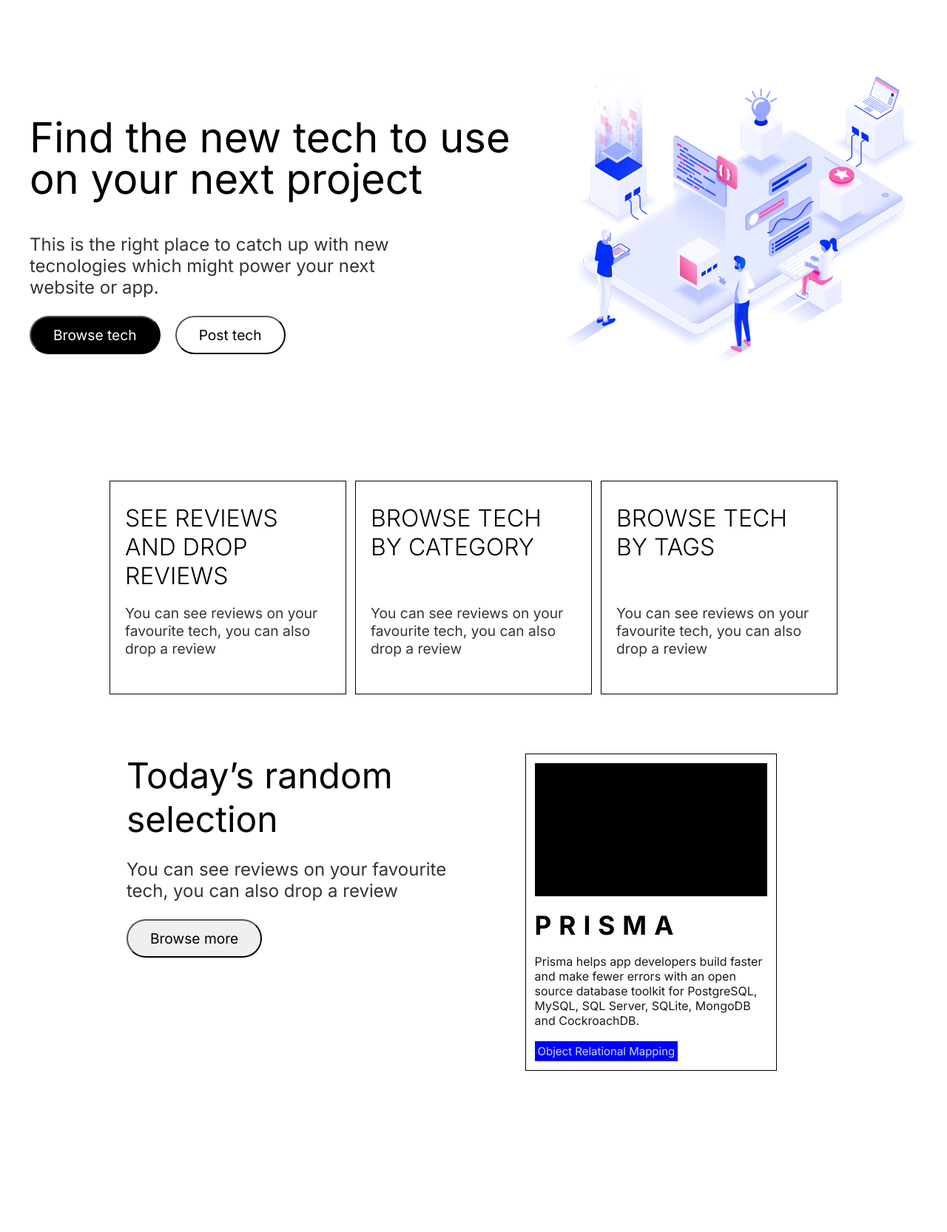
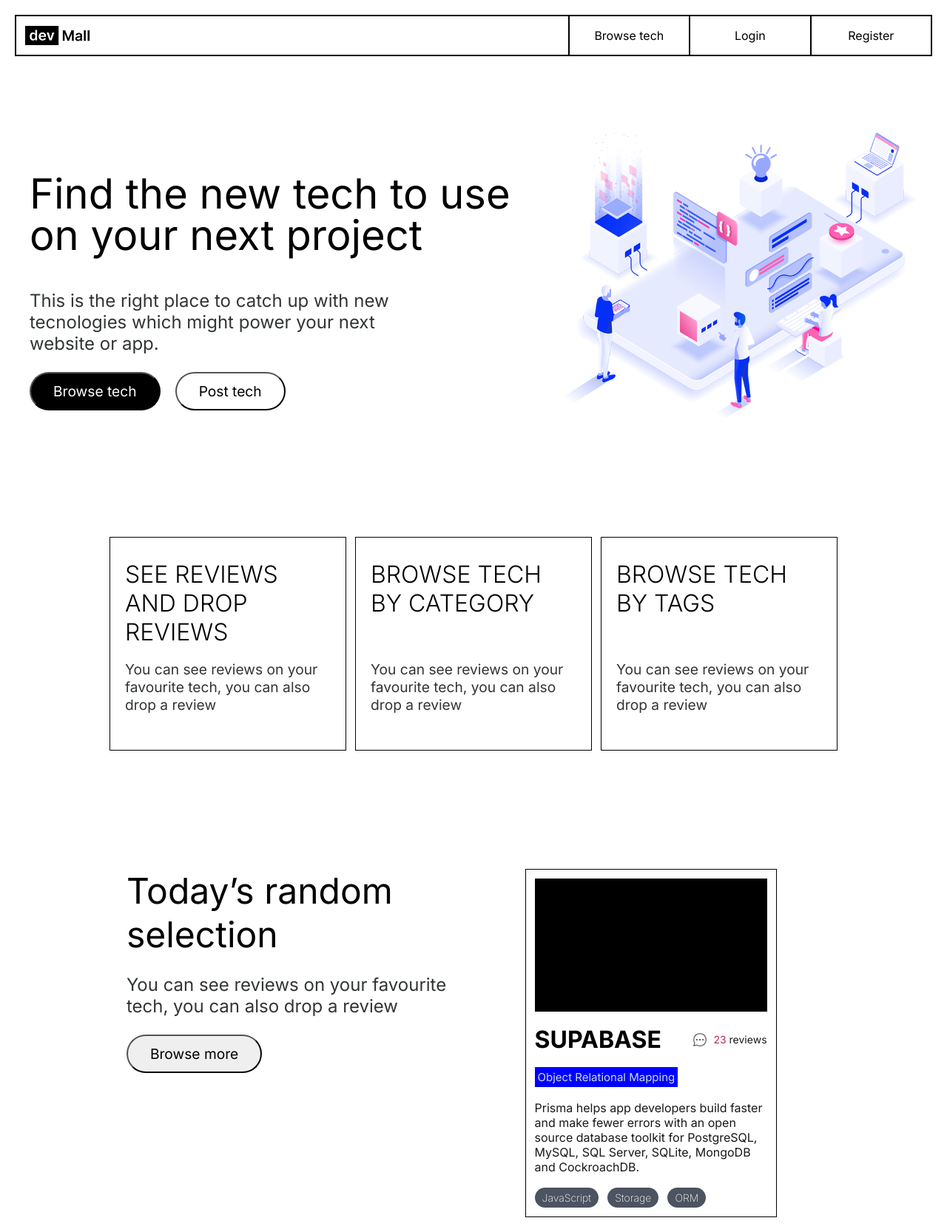
Before and after one commit to coderkwan/dev-mall, a Next.js app: page / in a window 1280 px wide. Shown: the whole page at 74% size. Before the commit the page ends 1468 px from the top, so only its background shows below. Built offline with nearby package versions, Linux system fonts and the light colour scheme.

Commit message:
made navigation

```diff
--- /dev/null
+++ b/components/Nav.jsx
@@ -0,0 +1,29 @@
+import styles from "./styles/nav.module.scss";
+import Image from "next/image";
+import Link from "next/link";
+import logo from "../public/devmall.png";
+
+function Nav() {
+  return (
+    <div className={styles.nav}>
+      <div className={styles.nav__logo}>
+        <Link href="/">
+          <Image src={logo} height={30} width={92.7} alt="logo" />
+        </Link>
+      </div>
+      <div className={styles.nav__links}>
+        <div className={styles.nav__link}>
+          <p>Browse tech</p>
+        </div>
+        <div className={styles.nav__link}>
+          <p>Login</p>
+        </div>
+        <div className={styles.nav__link}>
+          <p>Register</p>
+        </div>
+      </div>
+    </div>
+  );
+}
+
+export default Nav;
--- /dev/null
+++ b/components/TechCard.jsx
@@ -0,0 +1,41 @@
+import styles from "./styles/techcard.module.scss";
+import Image from "next/image";
+import comment from "../public/icons/comment.png";
+
+function TechCard() {
+  return (
+    <div className={styles.card}>
+      <div className={styles.card__image}></div>
+      <div className={styles.card__hearder}>
+        <h4>Supabase</h4>
+        <div className={styles.card__review}>
+          <Image src={comment} width={20} height={20} alt="reviws" />
+          <p>
+            <span>23</span> reviews
+          </p>
+        </div>
+      </div>
+      <div className={styles.card__category}>
+        <p>Object Relational Mapping</p>
+      </div>
+      <p>
+        Prisma helps app developers build faster and make fewer errors with an
+        open source database toolkit for PostgreSQL, MySQL, SQL Server, SQLite,
+        MongoDB and CockroachDB.
+      </p>
+      <div className={styles.card__tags}>
+        <div className={styles.card__tag}>
+          <p>JavaScript</p>
+        </div>
+        <div className={styles.card__tag}>
+          <p>Storage</p>
+        </div>
+        <div className={styles.card__tag}>
+          <p>ORM</p>
+        </div>
+      </div>
+    </div>
+  );
+}
+
+export default TechCard;
--- /dev/null
+++ b/components/styles/nav.module.scss
@@ -0,0 +1,39 @@
+.nav {
+  border: 2px solid rgb(0, 0, 0);
+  display: flex;
+  align-items: center;
+  justify-content: space-between;
+  padding: 0 0 0 10px;
+  gap: 20px;
+  margin-bottom: 20px;
+  background: rgba(255, 255, 255, 0.2);
+  backdrop-filter: blur(5px);
+  -webkit-backdrop-filter: blur(5px);
+  position: sticky;
+  top: 10px;
+  z-index: 12;
+  &__logo {
+    cursor: pointer;
+    display: flex;
+    align-items: center;
+  }
+
+  &__links {
+    width: 40%;
+    display: flex;
+    p {
+    }
+  }
+  &__link {
+    width: 35%;
+    border-left: 2px solid black;
+    display: flex;
+    justify-content: center;
+    cursor: pointer;
+    transition: all 0.2s ease;
+    &:hover {
+      background-color: blue;
+      color: white;
+    }
+  }
+}
--- /dev/null
+++ b/components/styles/techcard.module.scss
@@ -0,0 +1,67 @@
+.card {
+  max-width: 340px;
+  border: 1.6px solid black;
+  padding: 12px;
+  display: flex;
+  flex-direction: column;
+  gap: 18px;
+  cursor: pointer;
+  transition: all 0.2s ease;
+  &:hover {
+    opacity: 0.8;
+  }
+  p {
+    margin: 0;
+    color: rgb(25, 24, 26);
+  }
+  &__hearder {
+    h4 {
+      font-size: 2rem;
+      margin: 0;
+      text-transform: uppercase;
+    }
+    p {
+      font-size: 14px;
+    }
+    span {
+      color: rgb(189, 42, 86);
+    }
+    display: flex;
+    align-items: center;
+    justify-content: space-between;
+  }
+  &__review {
+    display: flex;
+    align-items: center;
+    gap: 8px;
+  }
+  &__image {
+    height: 180px;
+    background-color: black;
+  }
+  &__category {
+    background-color: blue;
+    color: white;
+    padding: 4px;
+    width: fit-content;
+    p {
+      color: rgb(205, 219, 219);
+      font-size: 15px;
+    }
+  }
+  &__tags {
+    display: flex;
+    gap: 12px;
+    flex-wrap: wrap;
+  }
+  &__tag {
+    background-color: rgb(76, 83, 97);
+    padding: 5px 10px;
+    border-radius: 22px;
+    p {
+      font-size: 14px;
+      color: white;
+      font-weight: 200;
+    }
+  }
+}
--- /dev/null
+++ b/pages/Layout.js
@@ -0,0 +1,9 @@
+import Nav from "../components/Nav";
+export default function Layout({ children }) {
+  return (
+    <>
+      <Nav />
+      <main>{children}</main>
+    </>
+  );
+}
--- a/pages/_app.js
+++ b/pages/_app.js
@@ -1,7 +1,13 @@
-import '../styles/globals.css'
+import Layout from "./Layout";
+import "../styles/globals.css";
 
 function MyApp({ Component, pageProps }) {
-  return <Component {...pageProps} />
+  return (
+    <Layout>
+      {" "}
+      <Component {...pageProps} />
+    </Layout>
+  );
 }
 
-export default MyApp
+export default MyApp;
--- a/pages/index.js
+++ b/pages/index.js
@@ -1,8 +1,10 @@
 import styles from "../styles/Home.module.scss";
 import Image from "next/image";
 import illustration from "../public/images/png.png";
-
+import TechCard from "../components/TechCard";
+import { useRouter } from "next/router";
 export default function Home() {
+  const router = useRouter();
   return (
     <div className={styles.container}>
       <section className={styles.showcase}>
@@ -13,8 +15,22 @@ export default function Home() {
             power your next website or app.
           </p>
           <div className={styles.showcase__buttons}>
-            <button className={styles.buttonPrimary}>Browse tech</button>
-            <button className={styles.buttonSecondary}>Post tech</button>
+            <button
+              onClick={() => {
+                router.push("/tech/2");
+              }}
+              className={styles.buttonPrimary}
+            >
+              Browse tech
+            </button>
+            <button
+              onClick={() => {
+                router.push("/tech/2");
+              }}
+              className={styles.buttonSecondary}
+            >
+              Post tech
+            </button>
           </div>
         </div>
         <div className={styles.showcase__image}>
@@ -56,18 +72,7 @@ export default function Home() {
           <button>Browse more</button>
         </div>
         <div className={styles.random__card}>
-          <div className={styles.card}>
-            <div className={styles.card__image}></div>
-            <h4>Prisma</h4>
-            <p>
-              Prisma helps app developers build faster and make fewer errors
-              with an open source database toolkit for PostgreSQL, MySQL, SQL
-              Server, SQLite, MongoDB and CockroachDB.
-            </p>
-            <div className={styles.card__category}>
-              <p>Object Relational Mapping</p>
-            </div>
-          </div>
+          <TechCard />
         </div>
       </section>
     </div>
--- a/styles/Home.module.scss
+++ b/styles/Home.module.scss
@@ -42,6 +42,7 @@
     }
   }
   .about {
+    margin-bottom: 80px;
     &__box {
       display: flex;
       padding: 0;
@@ -107,36 +108,3 @@
   border-radius: 30px;
   cursor: pointer;
 }
-
-.card {
-  max-width: 340px;
-  border: 1.6px solid black;
-  padding: 12px;
-  display: flex;
-  flex-direction: column;
-  gap: 18px;
-  h4 {
-    font-size: 2.2rem;
-    margin: 0;
-    text-transform: uppercase;
-    letter-spacing: 10px;
-  }
-  p {
-    margin: 0;
-    color: rgb(25, 24, 26);
-  }
-  &__image {
-    height: 180px;
-    background-color: black;
-  }
-  &__category {
-    background-color: blue;
-    color: white;
-    padding: 4px;
-    width: fit-content;
-    p {
-      color: rgb(205, 219, 219);
-      font-size: 15px;
-    }
-  }
-}
--- a/styles/techs.module.scss
+++ b/styles/techs.module.scss
@@ -0,0 +1,10 @@
+.container {
+  display: flex;
+  justify-content: center;
+  .cards {
+    display: flex;
+    justify-content: center;
+    flex-wrap: wrap;
+    gap: 30px;
+  }
+}
```
Also changed, not shown: pages/tech/[id].jsx (+10 -2 lines), public/devmall.png (added), public/icons/comment.png (added).
